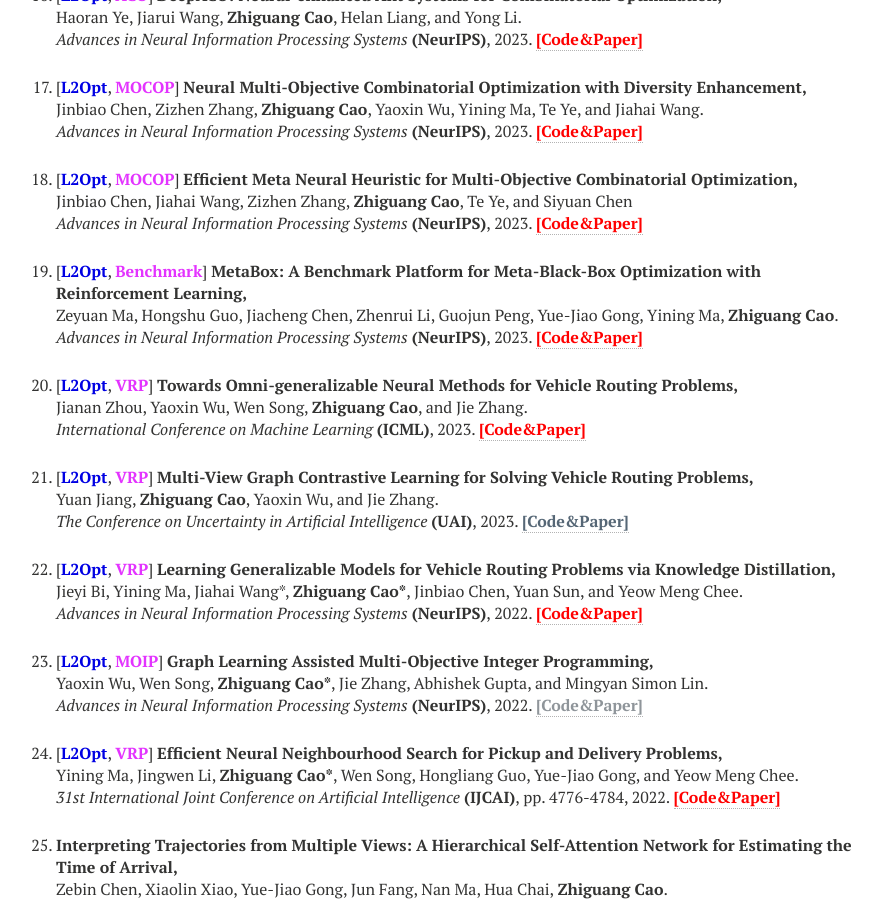
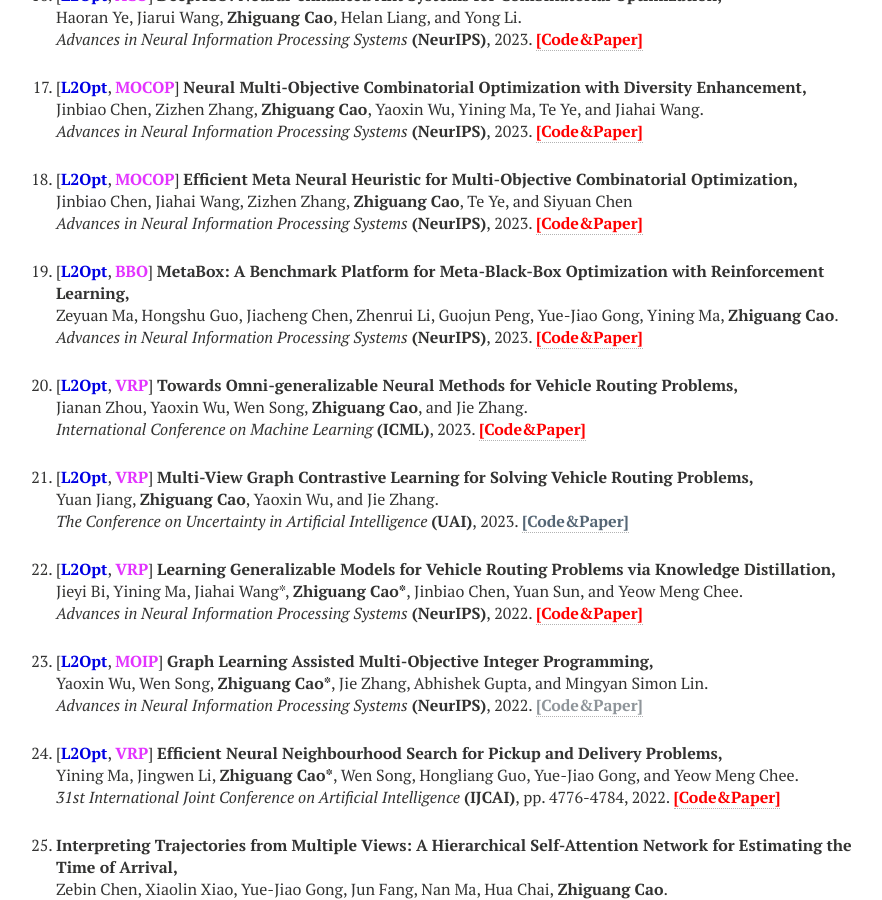
Before and after one commit to zhiguangcaosg/zhiguangcaosg.github.io, a Jekyll site: the page built from publications.md, in a window 1280 px wide and 900 px high, scrolled down 1769 px. Shown: the whole window, without its empty margins (264-1146 px from the left). Built offline with Jekyll 4.4.1, drawn with Linux system fonts in a browser that asks for light colours; nearby versions of some CDN libraries.

Commit message:
Update publications.html

```diff
--- a/_layouts/publications.html
+++ b/_layouts/publications.html
@@ -238,7 +238,7 @@ div.bibtex pre { font-size: 75%; overflow: auto;  width: 100%; padding: 0em 0em;
 
 <li>
 <p>
-[<font color="#0000E3"><b>L2Opt</b></font>, <font color="#E333FF"><b>Benchmark</b></font>] <b>MetaBox: A Benchmark Platform for Meta-Black-Box Optimization with Reinforcement Learning,</b>
+[<font color="#0000E3"><b>L2Opt</b></font>, <font color="#E333FF"><b>BBO</b></font>] <b>MetaBox: A Benchmark Platform for Meta-Black-Box Optimization with Reinforcement Learning,</b>
 <br> Zeyuan Ma, Hongshu Guo, Jiacheng Chen, Zhenrui Li, Guojun Peng, Yue-Jiao Gong, Yining Ma, <b>Zhiguang Cao</b>.<br>
 <i>Advances in Neural Information Processing Systems</i> <b>(NeurIPS)</b>, 2023. <a href="https://github.com/GMC-DRL/MetaBox" target="_blank"> <font color="#FF0000"><b>[Code&Paper]</b> </font></a>
 </p>
```
